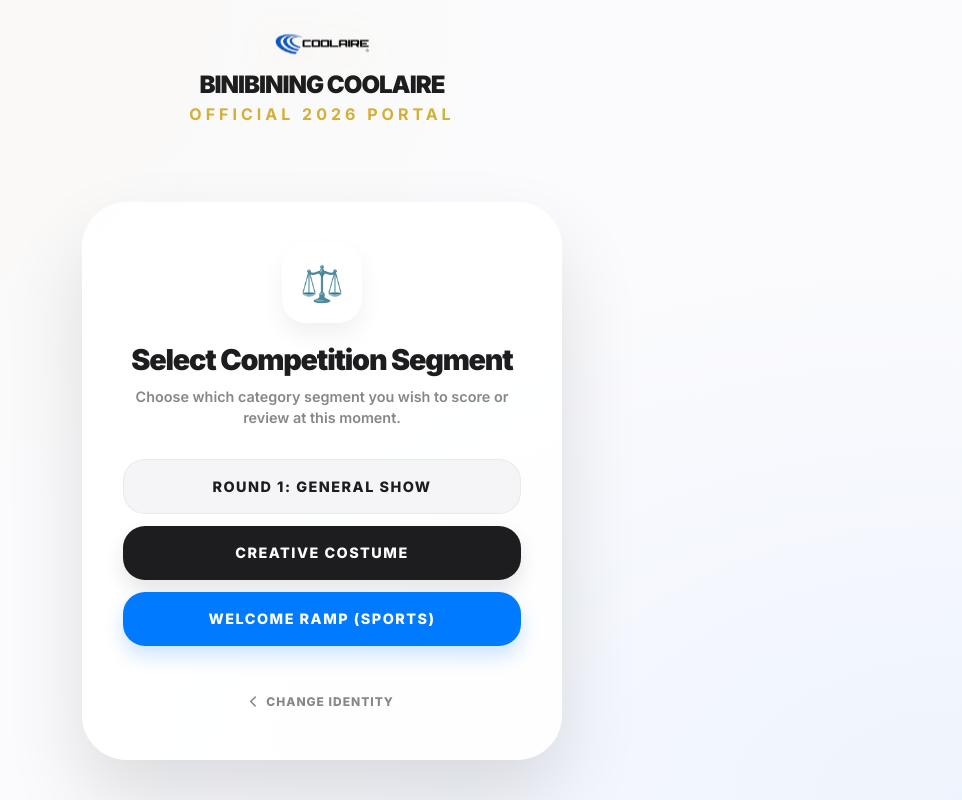
After one commit to cciitmanager01/CCI-BC, a Flask app: page /judge/select-round in a window 1280 px wide. The commit adds this page. Shown: the whole page, without its empty margins (318-1280 px from the left). Run offline with Flask 3, Linux system fonts and the light colour scheme; the visitor is signed in with stand-in values (Sample User, id 1); some libraries are stand-ins or nearby versions.

Commit message:
Add files via upload

```diff
--- a/templates/score_category.html
+++ b/templates/score_category.html
@@ -199,7 +199,8 @@
                 <i class="fas fa-check-circle me-2"></i> Save All {{ cat.name }} Scores
             </button>
             <br>
-            <a href="{{ url_for('judge_index') }}" class="btn btn-link mt-4 text-muted text-decoration-none fw-bold">
+            <!-- Dynamic cancel link to handle Round 1 and Round 2 panels -->
+            <a href="{{ url_for(back_endpoint|default('judge_index')) }}" class="btn btn-link mt-4 text-muted text-decoration-none fw-bold">
                 <i class="fas fa-arrow-left me-1"></i> Cancel & Return to Categories
             </a>
         </div>
--- /dev/null
+++ b/templates/select_round.html
@@ -0,0 +1,149 @@
+{% extends 'layout.html' %}
+{% block content %}
+<style>
+    /* 🚀 PREMIUM ROUND SELECTION */
+    html, body {
+        overflow: hidden !important;
+        height: 100% !important;
+    }
+
+    .activation-card {
+        background: rgba(255, 255, 255, 0.85);
+        backdrop-filter: blur(30px) saturate(200%);
+        -webkit-backdrop-filter: blur(30px) saturate(200%);
+        border: 1px solid rgba(255, 255, 255, 0.5);
+        border-radius: 45px;
+        padding: clamp(35px, 5vh, 50px) 40px;
+        box-shadow: 0 40px 80px rgba(0,0,0,0.12);
+        max-width: 480px;
+        width: 100%;
+        text-align: center;
+        animation: cardEntrance 0.8s cubic-bezier(0.16, 1, 0.3, 1);
+    }
+
+    @keyframes cardEntrance {
+        from { opacity: 0; transform: scale(0.92) translateY(30px); }
+        to { opacity: 1; transform: scale(1) translateY(0); }
+    }
+
+    .icon-seal {
+        width: 80px; height: 80px;
+        background: white;
+        border-radius: 24px;
+        display: flex; align-items: center; justify-content: center;
+        margin: 0 auto 20px;
+        font-size: 2.2rem;
+        box-shadow: 0 12px 24px rgba(0,0,0,0.06);
+        color: #1d1d1f;
+    }
+
+    .activation-title {
+        font-weight: 900;
+        font-size: 1.8rem;
+        letter-spacing: -1.2px;
+        color: #1d1d1f;
+        margin-bottom: 8px;
+    }
+
+    .activation-subtitle {
+        color: #86868b;
+        font-weight: 600;
+        font-size: 0.9rem;
+        margin-bottom: 30px;
+        line-height: 1.5;
+    }
+
+    .btn-round {
+        display: block;
+        width: 100%;
+        padding: 16px;
+        border-radius: 22px;
+        font-weight: 800;
+        font-size: 0.9rem;
+        text-transform: uppercase;
+        letter-spacing: 1.5px;
+        text-decoration: none;
+        transition: all 0.3s ease;
+        margin-bottom: 12px;
+        border: none;
+    }
+
+    .btn-round-r1 {
+        background: #f5f5f7;
+        color: #1d1d1f !important;
+        border: 1px solid rgba(0,0,0,0.05);
+    }
+
+    .btn-round-r1:hover {
+        background: #e5e5ea;
+        transform: translateY(-3px);
+    }
+
+    .btn-round-costume {
+        background: #1d1d1f;
+        color: white !important;
+        box-shadow: 0 10px 20px rgba(0,0,0,0.1);
+    }
+
+    .btn-round-costume:hover {
+        background: #000;
+        transform: translateY(-3px);
+    }
+
+    .btn-round-sports {
+        background: var(--pageant-blue);
+        color: white !important;
+        box-shadow: 0 10px 20px rgba(0, 122, 255, 0.2);
+    }
+
+    .btn-round-sports:hover {
+        background: #0062cc;
+        transform: translateY(-3px);
+    }
+
+    .btn-exit {
+        margin-top: 15px;
+        color: #86868b;
+        text-decoration: none;
+        font-weight: 800;
+        font-size: 0.75rem;
+        text-transform: uppercase;
+        letter-spacing: 1px;
+        transition: color 0.2s;
+        display: inline-block;
+        padding: 8px 20px;
+        border-radius: 100px;
+    }
+
+    .btn-exit:hover {
+        color: #FF3B30;
+        background: rgba(255, 59, 48, 0.05);
+    }
+</style>
+
+<div class="activation-card">
+    <div class="icon-seal">⚖️</div>
+    <h2 class="activation-title">Select Competition Segment</h2>
+    <p class="activation-subtitle">
+        Choose which category segment you wish to score or review at this moment.
+    </p>
+
+    <div class="mb-4">
+        <a href="{{ url_for('judge_index') }}" class="btn-round btn-round-r1">
+            Round 1: General Show
+        </a>
+        <a href="{{ url_for('judge_index_costume') }}" class="btn-round btn-round-costume">
+            Creative Costume
+        </a>
+        <a href="{{ url_for('judge_index_sports') }}" class="btn-round btn-round-sports">
+            Welcome Ramp (Sports)
+        </a>
+    </div>
+
+    <div class="d-flex flex-column align-items-center">
+        <a href="/logout" class="btn-exit">
+            <i class="fas fa-chevron-left me-1"></i> Change Identity
+        </a>
+    </div>
+</div>
+{% endblock %}
```
Also changed, not shown: templates/hr_results.html (+61 -10 lines), templates/judge_index.html (+13 -6 lines), templates/winner_reveal.html (+74 -62 lines).
